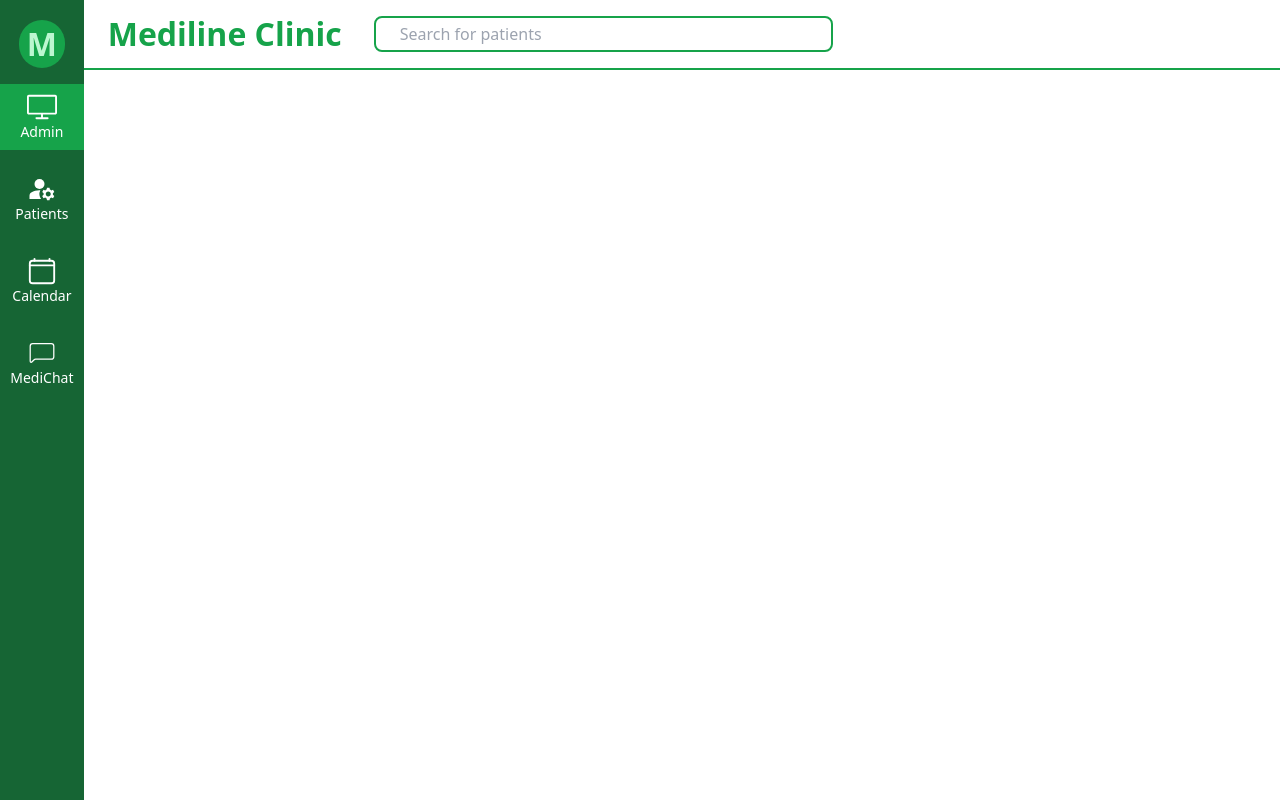
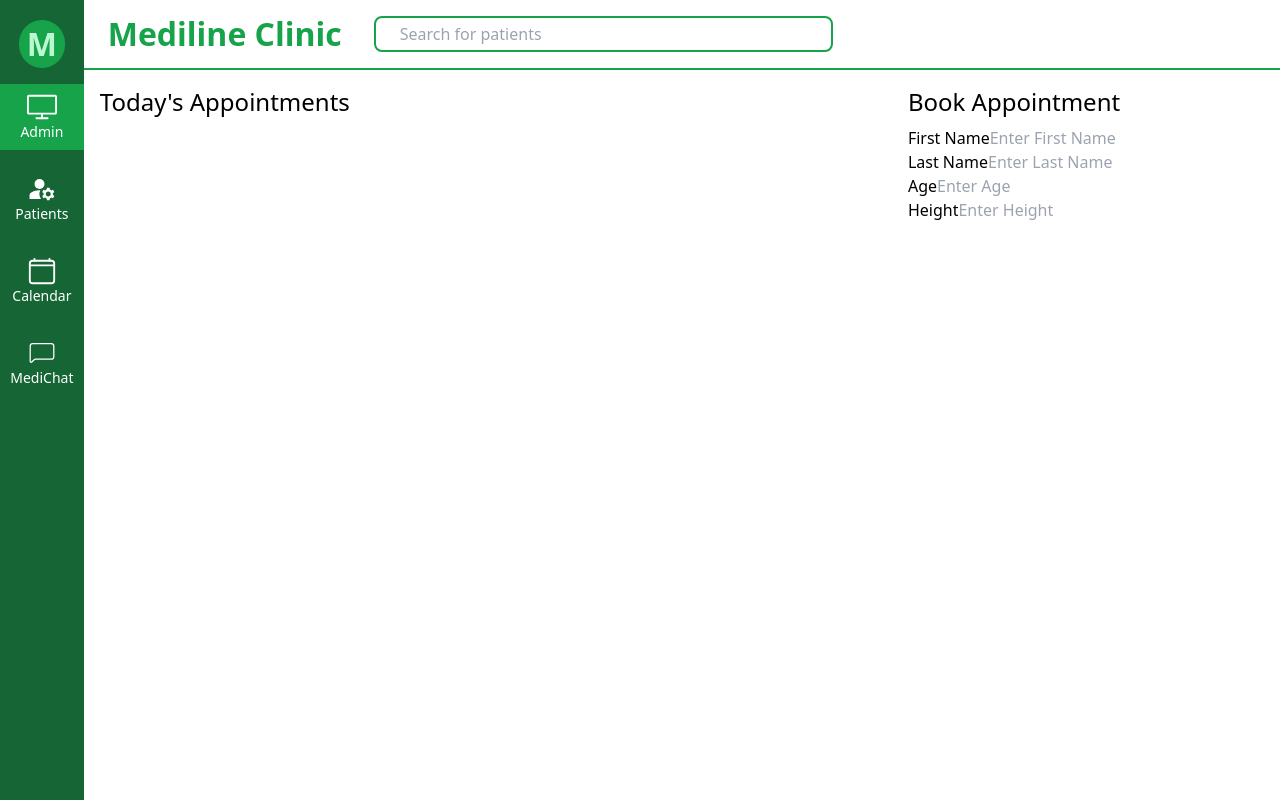
Before and after one commit to AMAY27/Mediline_frontend, a React (Vite) app in the folder mediline-frontend/: page /mediline/doctor/admin in a window 1280 px wide. Built offline with nearby package versions, Linux system fonts and the light colour scheme.

Commit message:
Appointment booking form setup for admin

```diff
--- /dev/null
+++ b/mediline-frontend/src/Doctors/Admin/Admin.tsx
@@ -0,0 +1,31 @@
+import React from 'react';
+import Navbar from '../Components/Navbar/Navbar';
+import { useDocContext } from '../Global-contexts/DocContext';
+import Dochoc from '../Hoc/Dochoc';
+import AppointmentBookingForm from './AdminComponents/AppointmentBookingForm';
+
+const Admin = () => {
+    const {clickedNavItem} = useDocContext();
+    if(clickedNavItem !== 'admin'){
+        return null
+    }
+  return (
+    <>
+      <Navbar/>
+      <>
+        <div className='grid grid-cols-3 gap-4'>
+            <div className="col-span-2 p-4">
+                <h2 className='text-2xl'>Today's Appointments</h2>
+
+            </div>
+            <div className="col-span-1 p-4">
+                <h2 className='text-2xl pb-2'>Book Appointment</h2>
+                <AppointmentBookingForm/>
+            </div>
+        </div>
+      </>
+    </>
+  )
+}
+
+export default Dochoc(Admin);
--- /dev/null
+++ b/mediline-frontend/src/Doctors/Admin/AdminComponents/AppointmentBookingForm.tsx
@@ -0,0 +1,47 @@
+/* Appointment Booking form for the admin desk. It allows the admin to directly book instant appointments for patients directly visiting
+ the doctor clinic. */
+
+import React from 'react'
+
+const AppointmentBookingForm = () => {
+  return (
+    <div>
+        <form action="">
+            <div>
+                <label>
+                    First Name
+                </label>
+                <input
+                    placeholder='Enter First Name'
+                />
+            </div>
+            <div>
+                <label>
+                    Last Name
+                </label>
+                <input
+                    placeholder='Enter Last Name'
+                />
+            </div>
+            <div>
+                <label>
+                    Age
+                </label>
+                <input
+                    placeholder='Enter Age'
+                />
+            </div>
+            <div>
+                <label>
+                    Height
+                </label>
+                <input
+                    placeholder='Enter Height'
+                />
+            </div>
+        </form>
+    </div>
+  )
+}
+
+export default AppointmentBookingForm
--- /dev/null
+++ b/mediline-frontend/src/Doctors/Admin/AdminComponents/AppointmentCard.tsx
@@ -0,0 +1,9 @@
+import React from 'react'
+
+const AppointmentCard = () => {
+  return (
+    <div>AppointmentCard</div>
+  )
+}
+
+export default AppointmentCard
--- a/mediline-frontend/src/Doctors/Components/BaseNav/BaseNav.tsx
+++ b/mediline-frontend/src/Doctors/Components/BaseNav/BaseNav.tsx
@@ -4,8 +4,8 @@ import { MdManageAccounts } from "react-icons/md";
 import { IoCalendarClearOutline } from "react-icons/io5";
 import { SlScreenDesktop } from "react-icons/sl";
 import { CiChat1 } from "react-icons/ci";
-import { useDocContext } from '../../Global-contexts/docContext';
 import { useNavigate } from 'react-router-dom';
+import { useDocContext } from '../../Global-contexts/DocContext';
 
 
 
--- a/mediline-frontend/src/Doctors/DoctorRoutes.tsx
+++ b/mediline-frontend/src/Doctors/DoctorRoutes.tsx
@@ -3,14 +3,14 @@ import {BrowserRouter as Router , Routes, Route} from 'react-router-dom';
 import Login from './Registeration/Login';
 import Dashboard from './Dashboard/Dashboard';
 import PatientManager from './Patient-manager/PatientManager';
-import { DocContextProvider } from './Global-contexts/docContext';
-
+import { DocContextProvider } from './Global-contexts/DocContext';
+import Admin from './Admin/Admin';
 const DoctorRoutes = () => {
   return (
     <DocContextProvider>
       <Routes>
         <Route path='login' element={<Login/>}/>
-        <Route path='admin' element={<Dashboard/>}/>
+        <Route path='admin' element={<Admin/>}/>
         <Route path='patients' element={<PatientManager/>}/>
       </Routes>
     </DocContextProvider>
--- a/mediline-frontend/src/Doctors/Patient-manager/PatientManager.tsx
+++ b/mediline-frontend/src/Doctors/Patient-manager/PatientManager.tsx
@@ -1,6 +1,6 @@
 import React, { useEffect } from 'react';
 import Dochoc from '../Hoc/Dochoc';
-import { useDocContext } from '../Global-contexts/docContext';
+import { useDocContext } from '../Global-contexts/DocContext';
 
 const PatientManager = () => {
     const { clickedNavItem, setClickedNavItem } = useDocContext();
```
Also changed, not shown: mediline-frontend/src/Doctors/Admin/admin-types.ts (added, +10 -0 lines).
